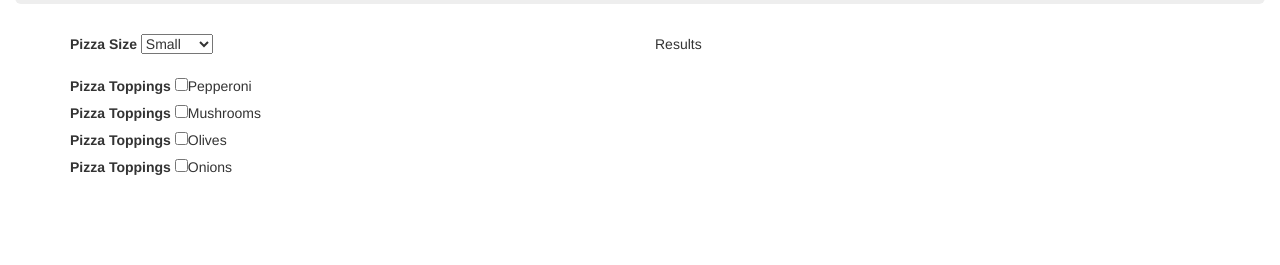
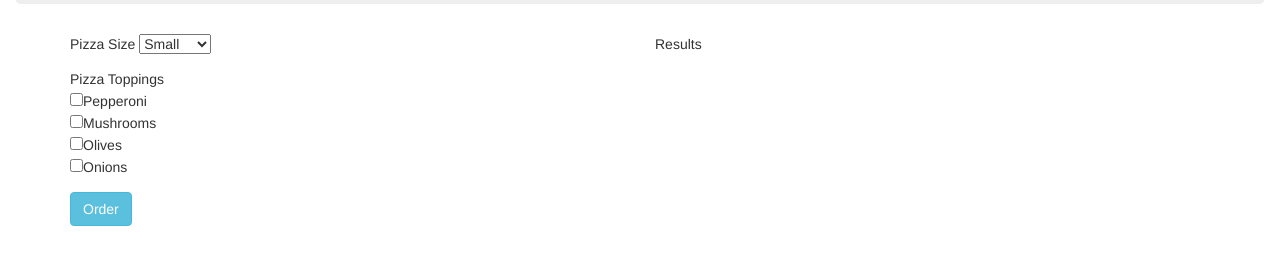
Before and after one commit to kwicz/pizza-parlor, a plain HTML site: page index.html in a window 1280 px wide. Shown: the part 211-476 px from the top of the page. Drawn offline with Linux system fonts and the light colour scheme.

Commit message:
add functionality to accept pizza size and create new instance of pizza from contstructor

```diff
--- a/index.html
+++ b/index.html
@@ -22,30 +22,28 @@
       <div class="row">
         <div class="col-md-6">
           <form>
-            <div class="form-group">
-              <label for="pizza-size">Pizza Size</label>
+            <div class="form-group">Pizza Size
               <select id="pizza-size">
                 <option>Small</option>
                 <option>Medium</option>
                 <option>Large</option>
               </select>
             </div>
+            <div class="form-group toppings">Pizza Toppings
 	            <div class="form-check">
-              <label for="pizza-size">Pizza Toppings</label>
 	              <input type="checkbox" class="form-check-input">Pepperoni</input>
 	            </div>
 	            <div class="form-check">
-              <label for="pizza-size">Pizza Toppings</label>
 	              <input type="checkbox" class="form-check-input">Mushrooms</input>
 	            </div>
 	            <div class="form-check">
-              <label for="pizza-size">Pizza Toppings</label>
 	              <input type="checkbox" class="form-check-input">Olives</input>
 	            </div>
 	            <div class="form-check">
-              <label for="pizza-size">Pizza Toppings</label>
 	              <input type="checkbox" class="form-check-input">Onions</input>
 	            </div>
+	          </div>
+            <button class="btn btn-info" type="submit">Order</button>
           </form>
         </div>
         <div class="col-md-6">
--- a/js/script.js
+++ b/js/script.js
@@ -1,3 +1,18 @@
+// Business Logic
+function Pizza(size){
+	this.size = size;
+	this.toppings = [];
+}
+
+
+// User Logic
 $(document).ready(function(){
-
+	$("form").submit(function(event){
+		event.preventDefault();
+		var pizzaSize = $("#pizza-size").val();
+		var pizza = new Pizza(pizzaSize);
+		console.log("pizza: " + pizza)
+		 // $.each($("input[name='toppings']:checked"), function(){
+   //              pizza.toppings.push($(this).val());
+	});
 });
```
Lines whose indentation alone changed are shown as unchanged.
